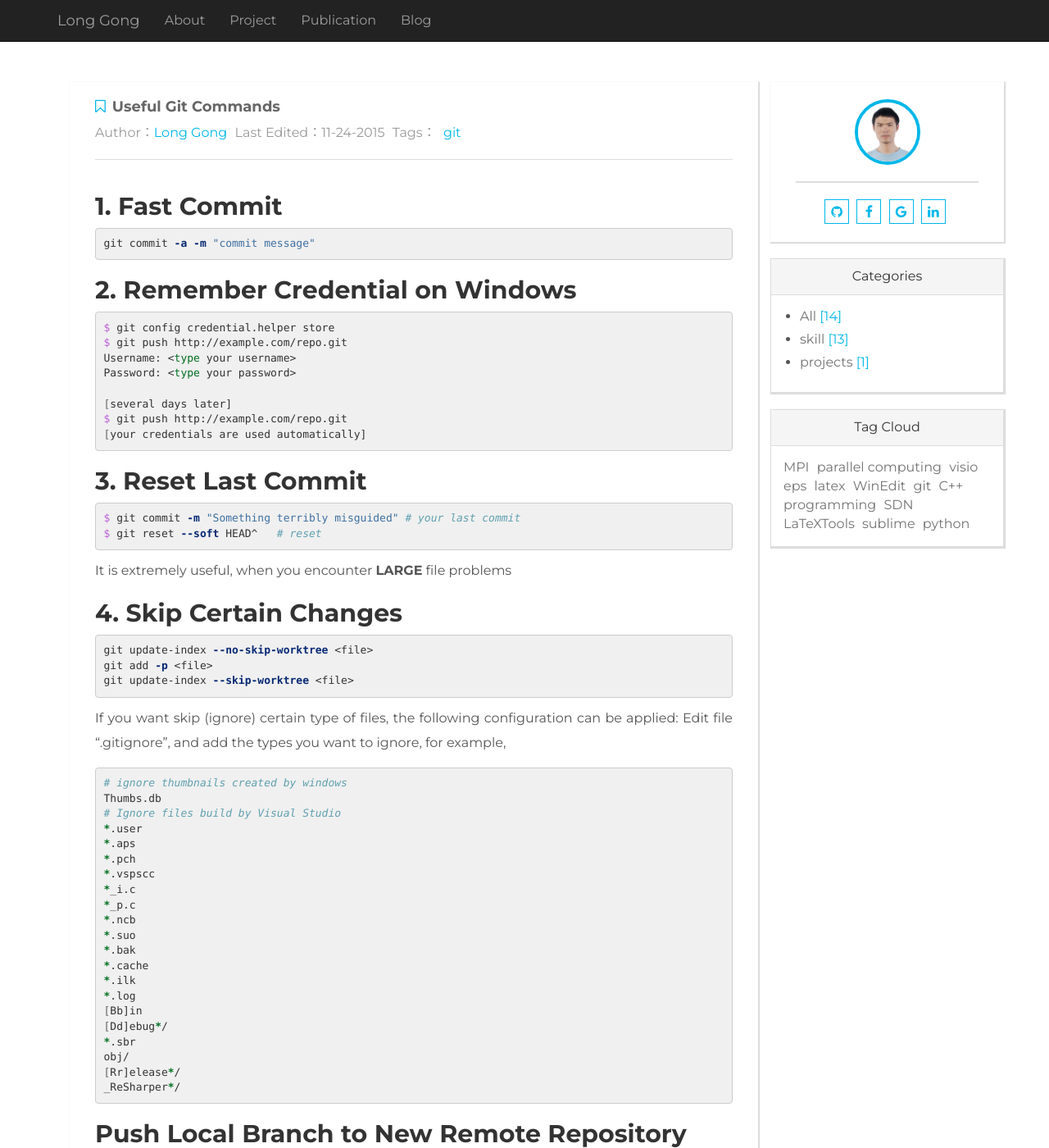
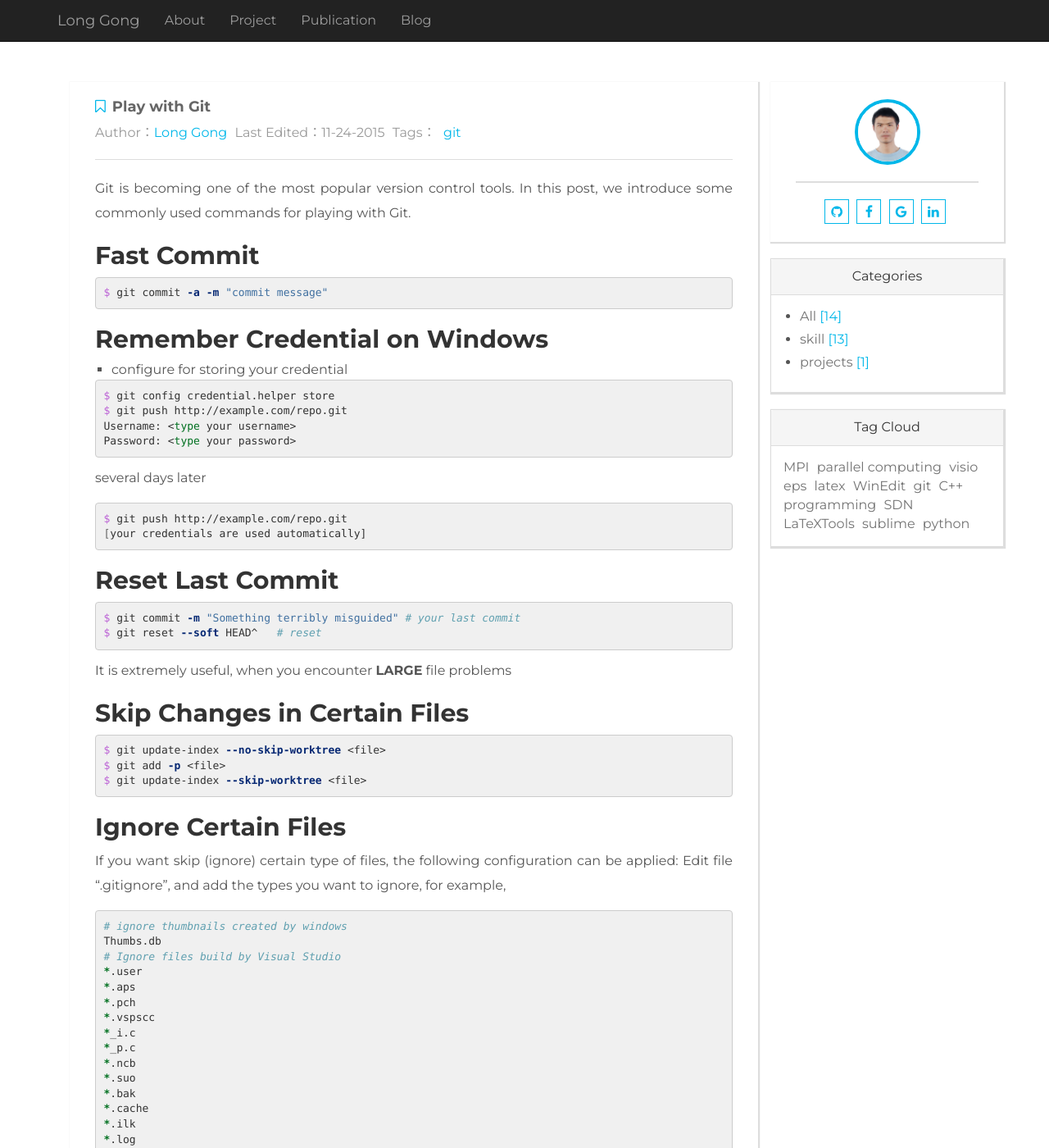
Before and after one commit to lgong30/lgong30.github.io, a Jekyll site: the page built from _posts/2015-11-24-useful-git-skills.md, in a window 1280 px wide and 1400 px high. Shown: the whole window at 82% size. Built offline with Jekyll 4.4.1, drawn with Linux system fonts in a browser that asks for light colours; comment, search, counter and statistics services are not loaded.

Commit message:
update git

````diff
--- a/_posts/2015-11-24-useful-git-skills.md
+++ b/_posts/2015-11-24-useful-git-skills.md
@@ -1,30 +1,43 @@
 ---
 layout: post
-title: Useful Git Commands
-excerpt: "useful skills"
+title: Play with Git
 tags: [git]
 categories: [skill]
 ---
 
-## 1. Fast Commit
+Git is becoming one of the most popular version control tools. In this post, we introduce some commonly used commands for playing with Git.
+
+
+Fast Commit
+-----------
+
 ```shell
-git commit -a -m "commit message"
+$ git commit -a -m "commit message"
 ```
 
 
-## 2. Remember Credential on Windows
+Remember Credential on Windows
+------------------------------
+
++ configure for storing your credential
+
 ```shell
 $ git config credential.helper store
 $ git push http://example.com/repo.git
 Username: <type your username>
 Password: <type your password>
+```
 
-[several days later]
+  several days later
+
+```shell
 $ git push http://example.com/repo.git
 [your credentials are used automatically]
 ```
 
-## 3. Reset Last Commit
+Reset Last Commit
+-----------------
+
 ```shell
 $ git commit -m "Something terribly misguided" # your last commit
 $ git reset --soft HEAD^   # reset
@@ -32,12 +45,19 @@ $ git reset --soft HEAD^   # reset
 
 It is extremely useful, when you encounter **LARGE** file problems
 
-## 4. Skip Certain Changes
+
+Skip Changes in Certain Files
+-----------------------------
+
 ```shell
-git update-index --no-skip-worktree <file>
-git add -p <file>
-git update-index --skip-worktree <file>
+$ git update-index --no-skip-worktree <file>
+$ git add -p <file>
+$ git update-index --skip-worktree <file>
 ```
+
+
+Ignore Certain Files
+--------------------
 
 If you want skip (ignore) certain type of files, the following configuration can be applied: Edit file ".gitignore", and add the types you want to ignore, for example,
 
@@ -65,27 +85,29 @@ obj/
 _ReSharper*/
 ```
 
-## Push Local Branch to New Remote Repository
+Push Local Branch to New Remote Repository
+------------------------------------------
 
 Suppose you have made a empty repository and named it _myapp.git_, you can:
 
 ```shell
-git remote add <branch_name> <repository_url>
+$ git remote add <branch_name> <repository_url>
 ```
 
 where _<branch\_name>_ can be any valid name you want. Then, you can push your local branch to the newly created remote repository by using
 
 ```shell
-git push <branch_name> master
+$ git push <branch_name> master
 ```
 
 
-## Resolve Large File Failure Problem
+Resolve Large File Failure Problem
+----------------------------------
 
 Suppose you git push your local repository to Github, however it failed because of some large-size files. And you might continue to experience git push failure, even if you have removed or ignore such large files. You can use the following commands to resolve such a problem by deleting those files in your history.
 
 ```shell
-git filter-branch --index-filter 'git rm -r --cached --ignore-unmatch <file/dir>' HEAD
+$ git filter-branch --index-filter 'git rm -r --cached --ignore-unmatch <file/dir>' HEAD
 ```
 
 Of course, by using the above solution, you cannot upload your large file to Github. Recently, Github had released a tool to help you handle with large file. More details, you can refer to [An open source Git extension for versioning large files](https://git-lfs.github.com/)
````
Also changed, not shown: _posts/2015-11-11-winedit-expired.md (+3 -1 lines).
